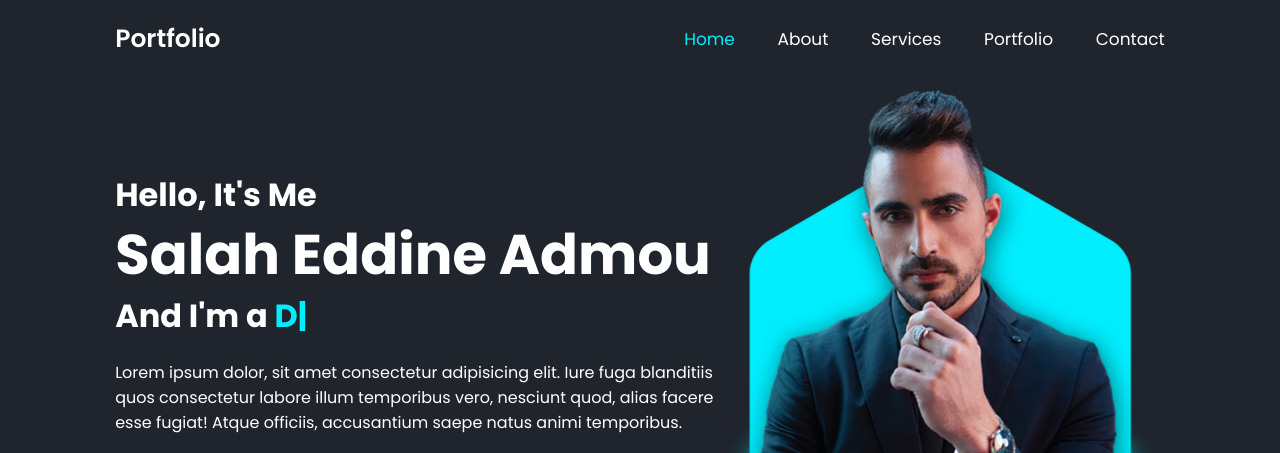
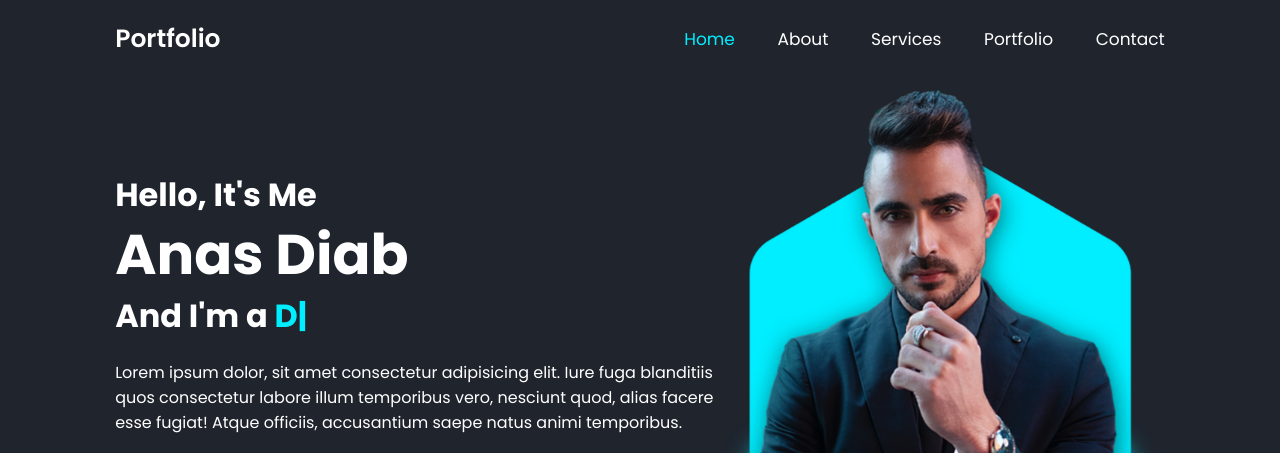
Before and after one commit to anas-12/portflio, a plain HTML site: page index.html in a window 1280 px wide. Shown: the top 453 px of the page. Drawn offline with nearby package versions, Linux system fonts and the light colour scheme.

Commit message:
jdfbgjkdfs

```diff
--- a/index.html
+++ b/index.html
@@ -31,7 +31,7 @@
     <section class="home" id="home">
       <div class="home-content">
         <h3>Hello, It's Me</h3>
-        <h1>Salah Eddine Admou</h1>
+        <h1>Anas Diab</h1>
         <h3>And I'm a <span class="multiple-text"></span></h3>
         <p>Lorem ipsum dolor, sit amet consectetur adipisicing elit. Iure fuga blanditiis quos consectetur labore illum temporibus vero, nesciunt quod, alias facere esse fugiat! Atque officiis, accusantium saepe natus animi temporibus.</p>
         <div class="social-media">
@@ -176,7 +176,7 @@
 
     <foote class="footer">
       <div class="footer-text">
-        <p>Copyright &copy; 2023 by Salah Eddine Admou | All Rights Reserved.</p>
+        <p>Copyright &copy; 2023 by Anass Diab | All Rights Reserved.</p>
       </div>
 
       <div class="footer-iconTop">
```
